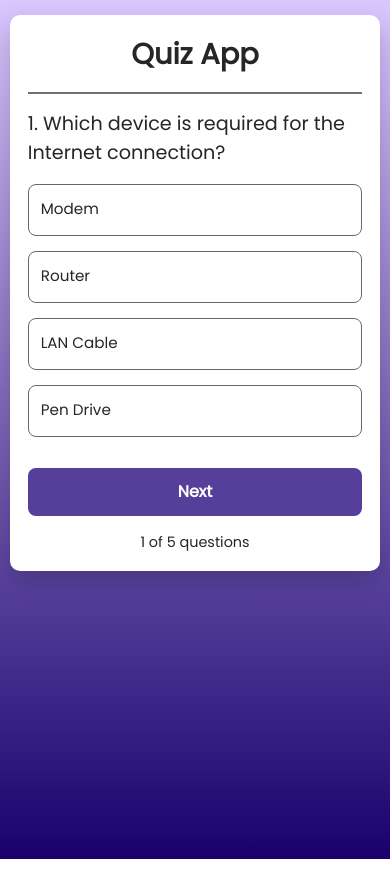
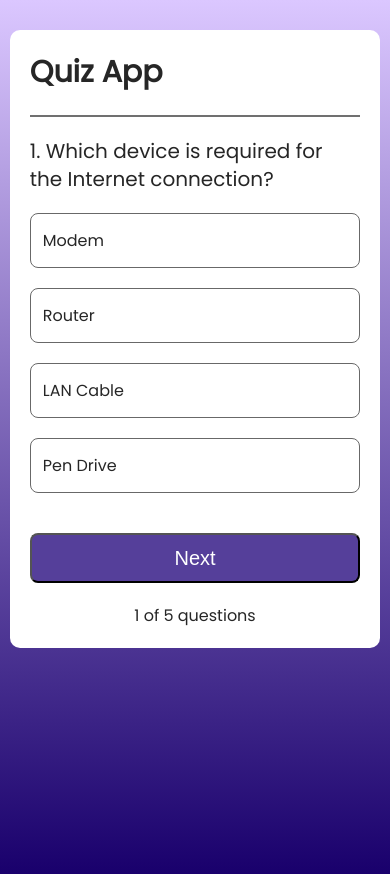
Before and after one commit to RohitSutar1823/Quiz-App, a React (Vite) app in the folder quiz-app/: page / in a window 390 px wide. Built offline with nearby package versions, Linux system fonts and the light colour scheme.

Commit message:
style: refine CSS styles for quiz container and global layout

```diff
--- a/quiz-app/src/Components/Quiz/Quiz.css
+++ b/quiz-app/src/Components/Quiz/Quiz.css
@@ -1,192 +1,127 @@
 .container{
-    width:min(92%,640px);
-    margin:50px auto;
-    background:#fff;
-    color:#262626;
-    display:flex;
-    flex-direction:column;
-    gap:20px;
-    border-radius:12px;
-    padding:35px;
-    box-shadow:0 10px 25px rgba(0,0,0,.18);
-}
-
-.container h1{
-    text-align:center;
-    font-size:2.2rem;
-    font-weight:700;
+    width: 640px;
+    margin: auto;
+    margin-top: 150px;
+    background: white;
+    color: #262626;
+    display: flex;
+    flex-direction: column;
+    gap: 20px;
+    border-radius: 10px;
+    padding: 40px 50px;
 }
 
 .container hr{
-    height:2px;
-    border:none;
-    background:#707070;
+    height: 2px;
+    border: none;
+    background: #707070;
 }
 
 .container h2{
-    font-size:1.6rem;
-    font-weight:500;
-    line-height:1.5;
-    word-break:break-word;
-}
-
-.container ul{
-    padding:0;
+    font-size: 27px;
+    font-weight: 500;
+    line-height: 1.4;
 }
 
 .container ul li{
-    display:flex;
-    align-items:center;
-    min-height:60px;
-    padding:15px 18px;
-    margin-bottom:15px;
-    border:1px solid #686868;
-    border-radius:8px;
-    cursor:pointer;
-    font-size:1.1rem;
-    line-height:1.5;
-    transition:.25s;
-}
-
-.container ul li:hover{
-    background:#f6f6f6;
-    transform:translateY(-2px);
+    display: flex;
+    align-items: center;
+    min-height: 70px;
+    padding: 15px;
+    border: 1px solid #686868;
+    border-radius: 8px;
+    margin-bottom: 20px;
+    font-size: 20px;
+    cursor: pointer;
 }
 
 .container button{
-    width:250px;
-    max-width:100%;
-    height:58px;
-    margin:auto;
-    border:none;
-    outline:none;
-    border-radius:8px;
-    background:#553f9a;
-    color:#fff;
-    font-size:1.3rem;
-    font-weight:600;
-    cursor:pointer;
-    transition:.3s;
-}
-
-.container button:hover{
-    background:#432d82;
+    margin: auto;
+    width: 250px;
+    height: 65px;
+    background: #553f9a;
+    color: #fff;
+    font-size: 25px;
+    font-weight: 500;
+    border-radius: 8px;
+    cursor: pointer;
 }
 
 .container .index{
-    text-align:center;
-    font-size:1rem;
-    font-weight:500;
+    margin: auto;
+    font-size: 18px;
 }
 
 .container .correct{
-    background:#dffff2;
-    border-color:#00d397;
+    background: #dffff2;
+    border-color: #00d397;
 }
 
 .container .wrong{
-    background:#ffebeb;
-    border-color:#ff4a4a;
+    background: #ffebeb;
+    border-color: #ff4a4a;
 }
 
-/* ========================= */
+/* ===================== */
 /* Tablet */
-/* ========================= */
+/* ===================== */
 
-@media screen and (max-width:768px){
+@media (max-width:768px){
+
+    .container{
+        width:90%;
+        padding:30px;
+        margin-top:80px;
+    }
+
+    .container h2{
+        font-size:24px;
+    }
+
+    .container ul li{
+        font-size:18px;
+    }
+
+    .container button{
+        width:220px;
+        height:55px;
+        font-size:22px;
+    }
+}
+
+/* ===================== */
+/* Mobile */
+/* ===================== */
+
+@media (max-width:480px){
 
     .container{
         width:95%;
-        margin:30px auto;
-        padding:25px;
+        margin-top:30px;
+        padding:20px;
     }
 
     .container h1{
-        font-size:2rem;
+        font-size:30px;
     }
 
     .container h2{
-        font-size:1.35rem;
+        font-size:20px;
     }
 
     .container ul li{
-        font-size:1rem;
+        font-size:16px;
         min-height:55px;
-        padding:14px;
-    }
-
-    .container button{
-        width:200px;
-        height:52px;
-        font-size:1.1rem;
-    }
-}
-
-/* ========================= */
-/* Mobile */
-/* ========================= */
-
-@media screen and (max-width:480px){
-
-    .container{
-        width:95%;
-        margin:15px auto;
-        padding:18px;
-        gap:16px;
-        border-radius:10px;
-    }
-
-    .container h1{
-        font-size:1.8rem;
-    }
-
-    .container h2{
-        font-size:1.2rem;
-        line-height:1.5;
-    }
-
-    .container ul li{
-        min-height:52px;
         padding:12px;
-        font-size:0.95rem;
     }
 
     .container button{
         width:100%;
-        height:48px;
-        font-size:1rem;
+        height:50px;
+        font-size:20px;
     }
 
     .container .index{
-        font-size:.9rem;
+        font-size:16px;
     }
 }
-
-/* ========================= */
-/* Small Phones */
-/* ========================= */
-
-@media screen and (max-width:360px){
-
-    .container{
-        padding:15px;
-    }
-
-    .container h1{
-        font-size:1.5rem;
-    }
-
-    .container h2{
-        font-size:1rem;
-    }
-
-    .container ul li{
-        font-size:.9rem;
-        padding:10px;
-    }
-
-    .container button{
-        height:45px;
-        font-size:.95rem;
-    }
-}
--- a/quiz-app/src/index.css
+++ b/quiz-app/src/index.css
@@ -4,21 +4,8 @@
     box-sizing: border-box;
 }
 
-html{
-    font-size:16px;
+body{
+    min-height: 100vh;
+    background-image: linear-gradient(#DBC7FF,#19006C);
+    font-family: 'Poppins', sans-serif;
 }
-
-body{
-    min-height:100vh;
-    background:linear-gradient(#DBC7FF,#19006C);
-    font-family:"Poppins",sans-serif;
-    overflow-x:hidden;
-}
-
-button{
-    font-family:inherit;
-}
-
-ul{
-    list-style:none;
-}
```
